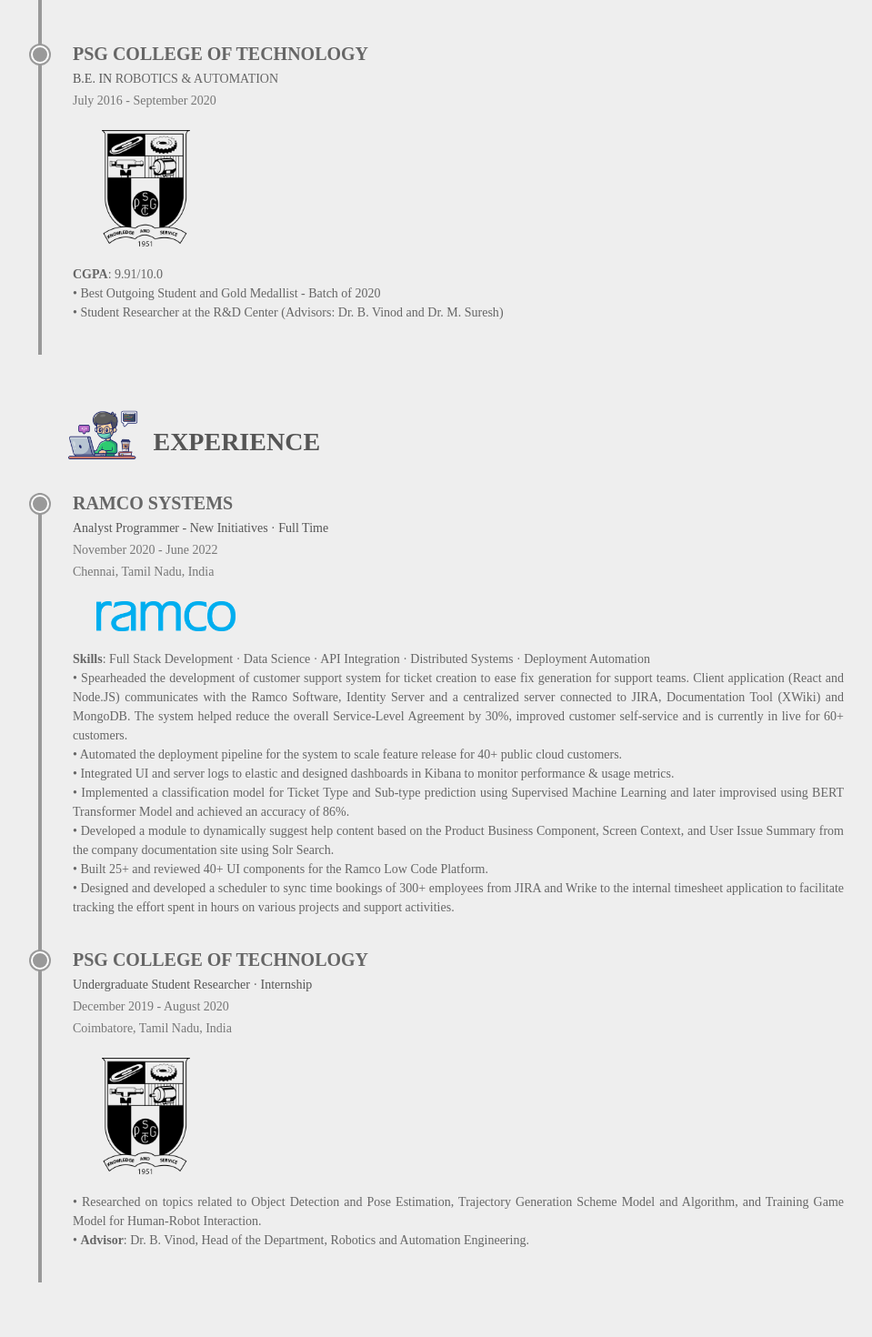
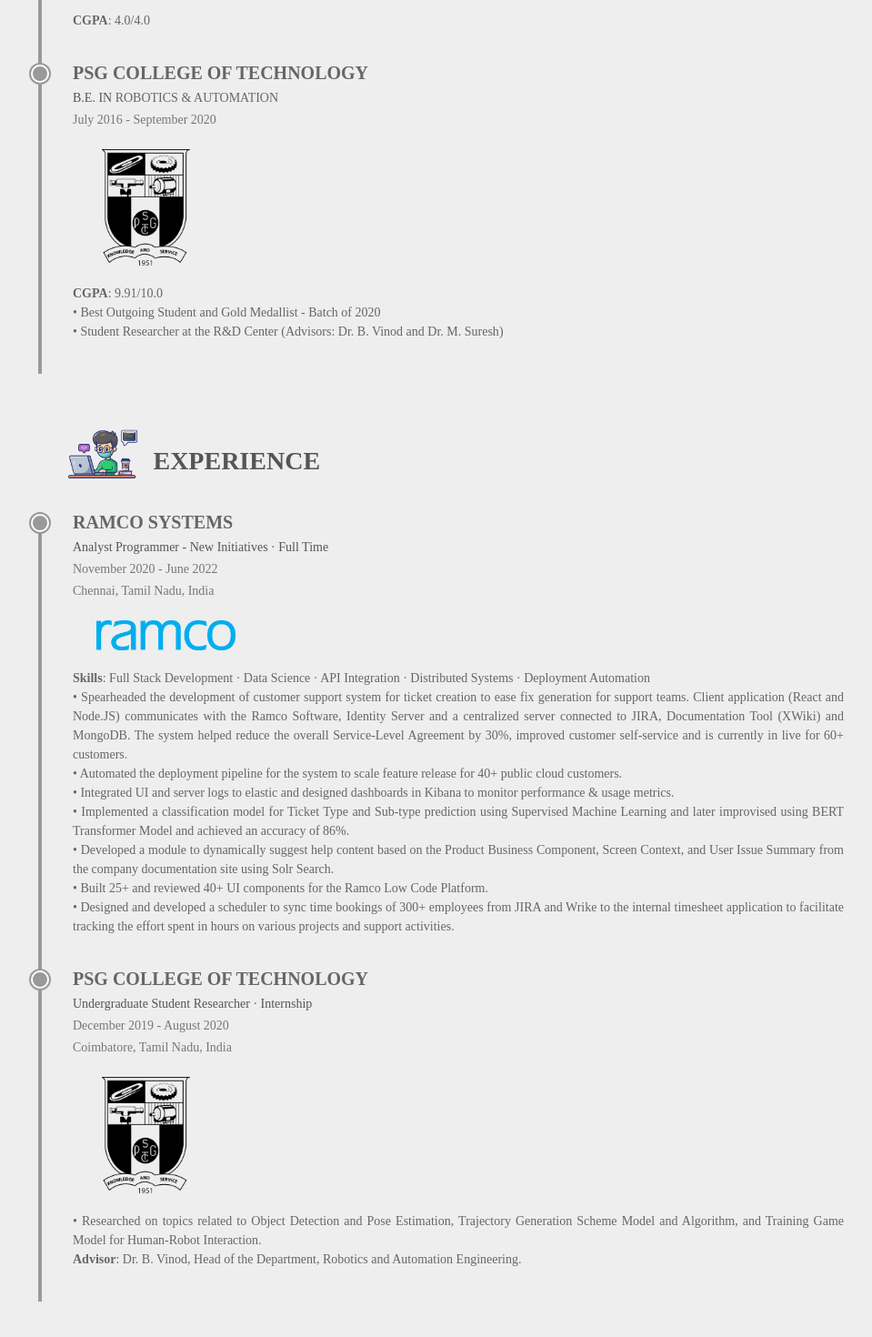
Before and after one commit to rohithaug/rohithaug.github.io, a React (Create React App) app: page /#/resume in a window 1280 px wide. Shown: the part 590-2060 px from the top of the page at 91% size, without its empty margins (160-1119 px from the left). Built offline with nearby package versions, Linux system fonts and the light colour scheme.

Commit message:
Update gpa for ucsd

```diff
--- a/src/pages/resume.jsx
+++ b/src/pages/resume.jsx
@@ -120,6 +120,11 @@
                 className="resume-logo ucsd-logo"
                 alt=""
               ></img>
+
+              <div className="content">
+                <p><b>CGPA</b>: 4.0/4.0</p>
+              </div>
+
               <div className="pointer"></div>
             </li>
 
@@ -263,7 +268,7 @@
               ></img>
               <div className="content">
                 <p>• Researched on topics related to Object Detection and Pose Estimation, Trajectory Generation Scheme Model and Algorithm, and Training Game Model for Human-Robot Interaction.</p>
-                <p>• <b>Advisor</b>:{" "}
+                <p><b>Advisor</b>:{" "}
                   <a
                     href="https://www.psgtech.edu/profileurl.php?id=C513"
                     target="_blank"
```
